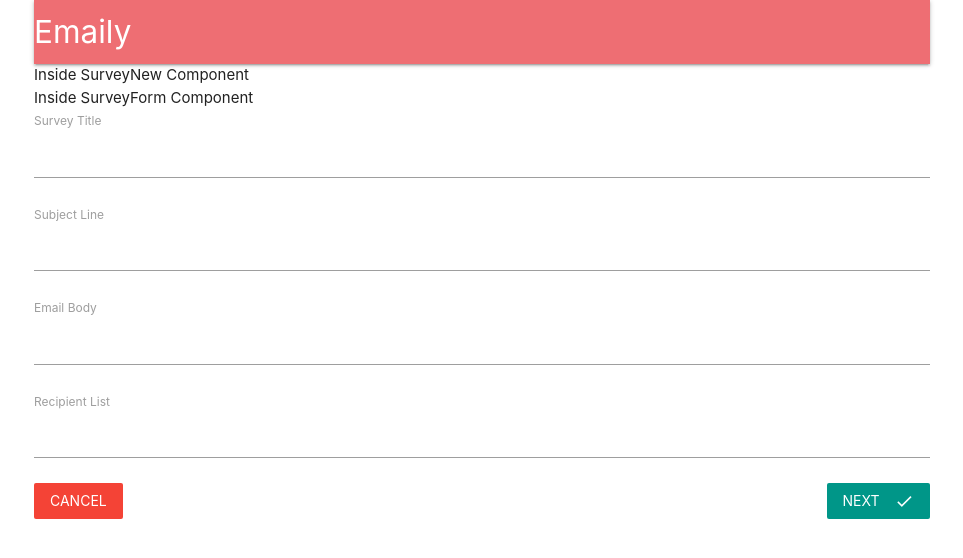
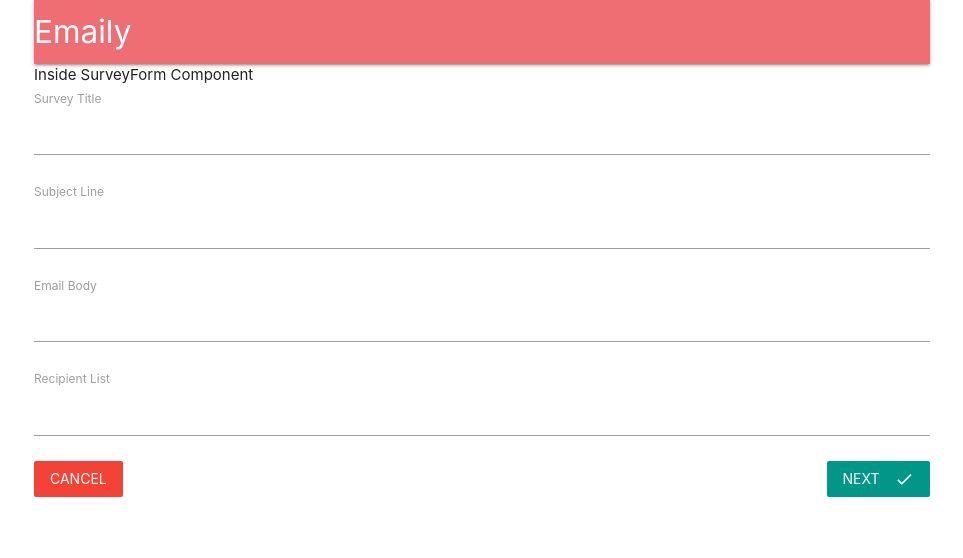
Before and after one commit to pastasauce59/Emaily, a React (Create React App) app in the folder client/: page /surveys/new in a window 1280 px wide. Shown: the top 558 px of the page, without its empty margins (158-1121 px from the left). Built offline with nearby package versions, Linux system fonts and the light colour scheme; no server answers.

Commit message:
created SurveyFormReview component with boilerplate to test, added onSurveySubmit props function to form onSubmit in SurveyForm component, created state in SurveyNew component and renderContent function to render between SurveyFormReview or SurveyForm components

```diff
--- a/client/src/components/surveys/SurveyForm.js
+++ b/client/src/components/surveys/SurveyForm.js
@@ -36,7 +36,7 @@ class SurveyForm extends Component{
             <div>
                 Inside SurveyForm Component
                 {/* props.handleSubmit function is given automatically by reduxForm helper */}
-                <form onSubmit={this.props.handleSubmit( values => console.log(values) )}>
+                <form onSubmit={this.props.handleSubmit(this.props.onSurveySubmit)}>
                     {/* <Field type='text' name='surveyTitle' component='input' /> */}
                     {this.renderFields()}
                     <Link to='/surveys' className='red btn-flat white-text'>
--- /dev/null
+++ b/client/src/components/surveys/SurveyFormReview.js
@@ -0,0 +1,11 @@
+import React from 'react'
+
+const SurveyFormReview = () => {
+    return (
+        <div>
+            <h5>Please confirm your entries</h5>
+        </div>
+    )
+}
+
+export default SurveyFormReview;
--- a/client/src/components/surveys/SurveyNew.js
+++ b/client/src/components/surveys/SurveyNew.js
@@ -2,13 +2,28 @@
 
 import React, { useState } from 'react'
 import SurveyForm from './SurveyForm';
+import SurveyFormReview from './SurveyFormReview';
 
 const SurveyNew = () => {
 
+    const [showFormReview, setShowFormReview] = useState(false)
+
+    let renderContent = () => {
+        if (showFormReview){
+            return <SurveyFormReview />
+        }
+
+        return <SurveyForm
+        onSurveySubmit={() => {
+            setShowFormReview(true)
+        }} />
+    }
+
     return (
         <div>
-            Inside SurveyNew Component
-            <SurveyForm />
+            {/* Inside SurveyNew Component
+            <SurveyForm /> */}
+            {renderContent()}
         </div>
     )
 }
```
